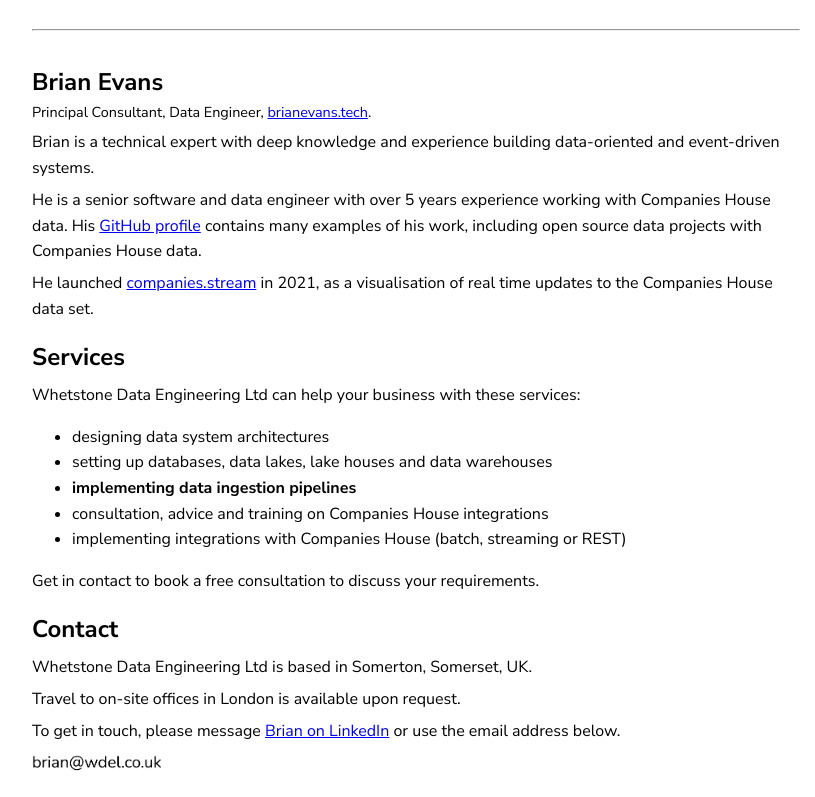
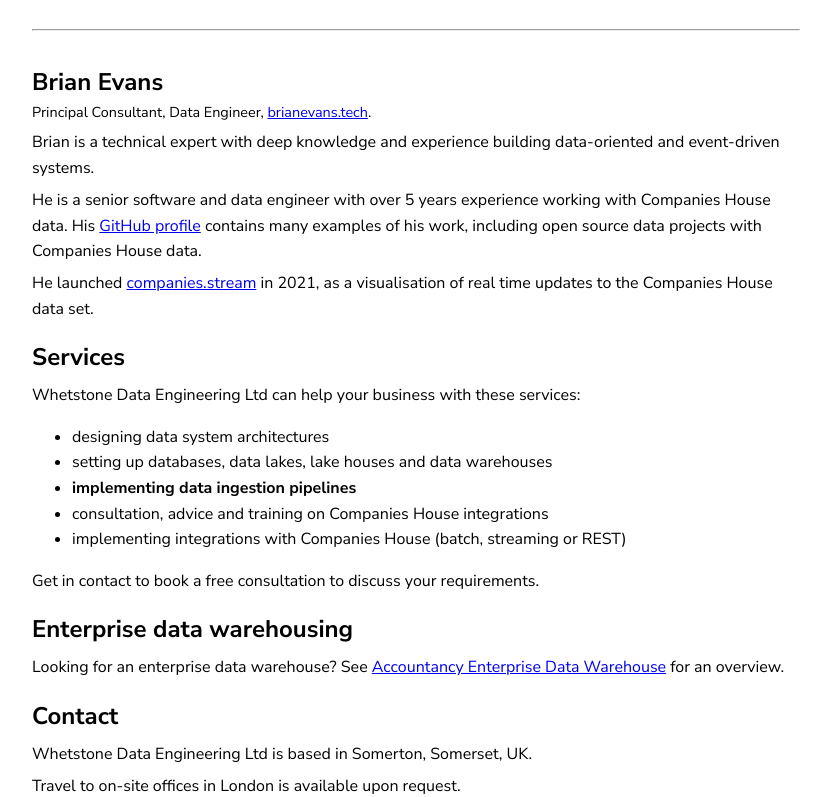
Before and after one commit to mrbrianevans/wdel.co.uk, a website with bundled scripts: page index.html in a window 1280 px wide. Shown: the part 155-952 px from the top of the page, without its empty margins (224-1039 px from the left). Built offline with nearby package versions, Linux system fonts and the light colour scheme.

Commit message:
Add link to warehouse on homepage

```diff
--- a/index.html
+++ b/index.html
@@ -60,6 +60,14 @@
       </section>
 
       <section>
+        <h2>Enterprise data warehousing</h2>
+        <p>
+          Looking for an enterprise data warehouse? See
+          <a href="warehouse.html">Accountancy Enterprise Data Warehouse</a> for an overview.
+        </p>
+      </section>
+
+      <section>
         <h2>Contact</h2>
         <p>Whetstone Data Engineering Ltd is based in Somerton, Somerset, UK.</p>
         <p>Travel to on-site offices in London is available upon request.</p>
```
